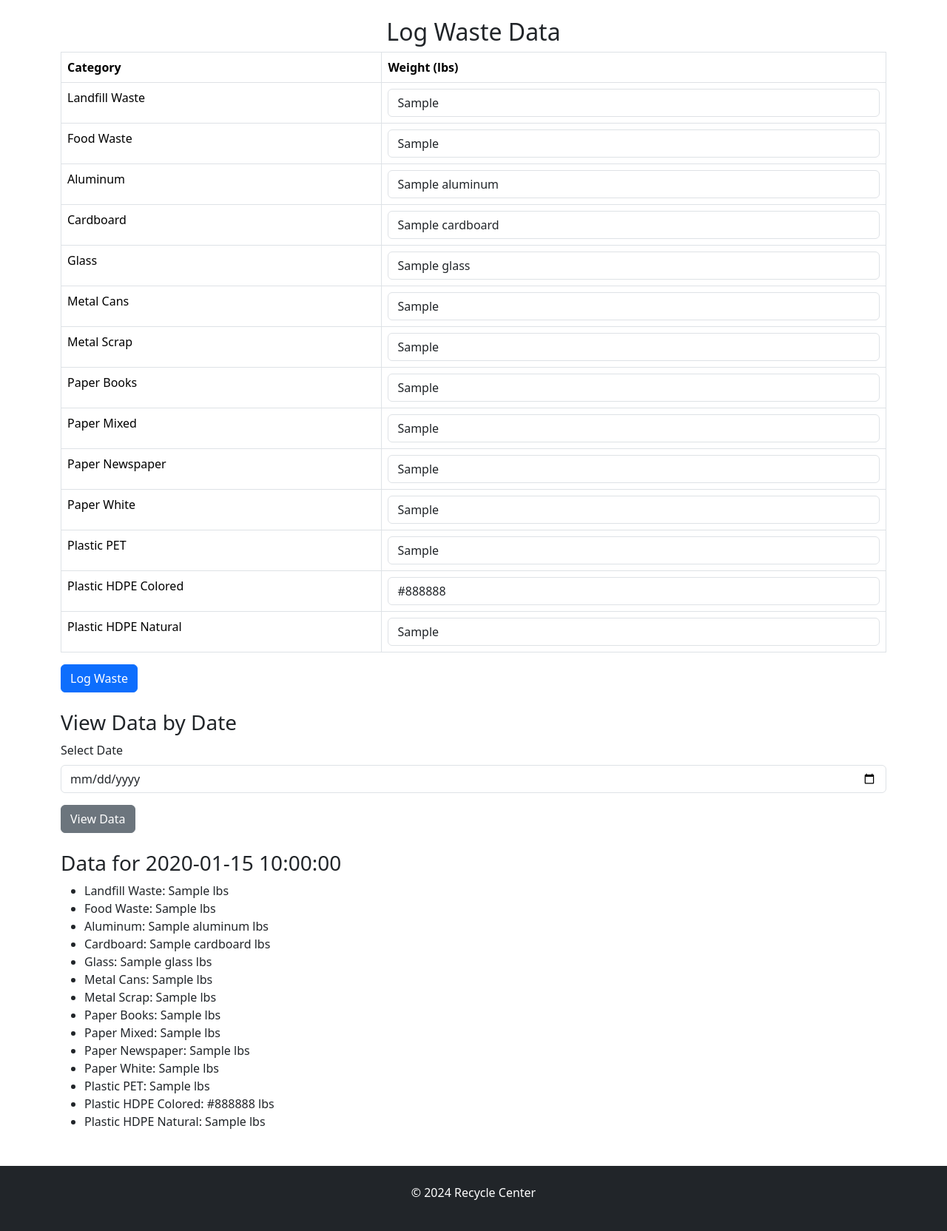
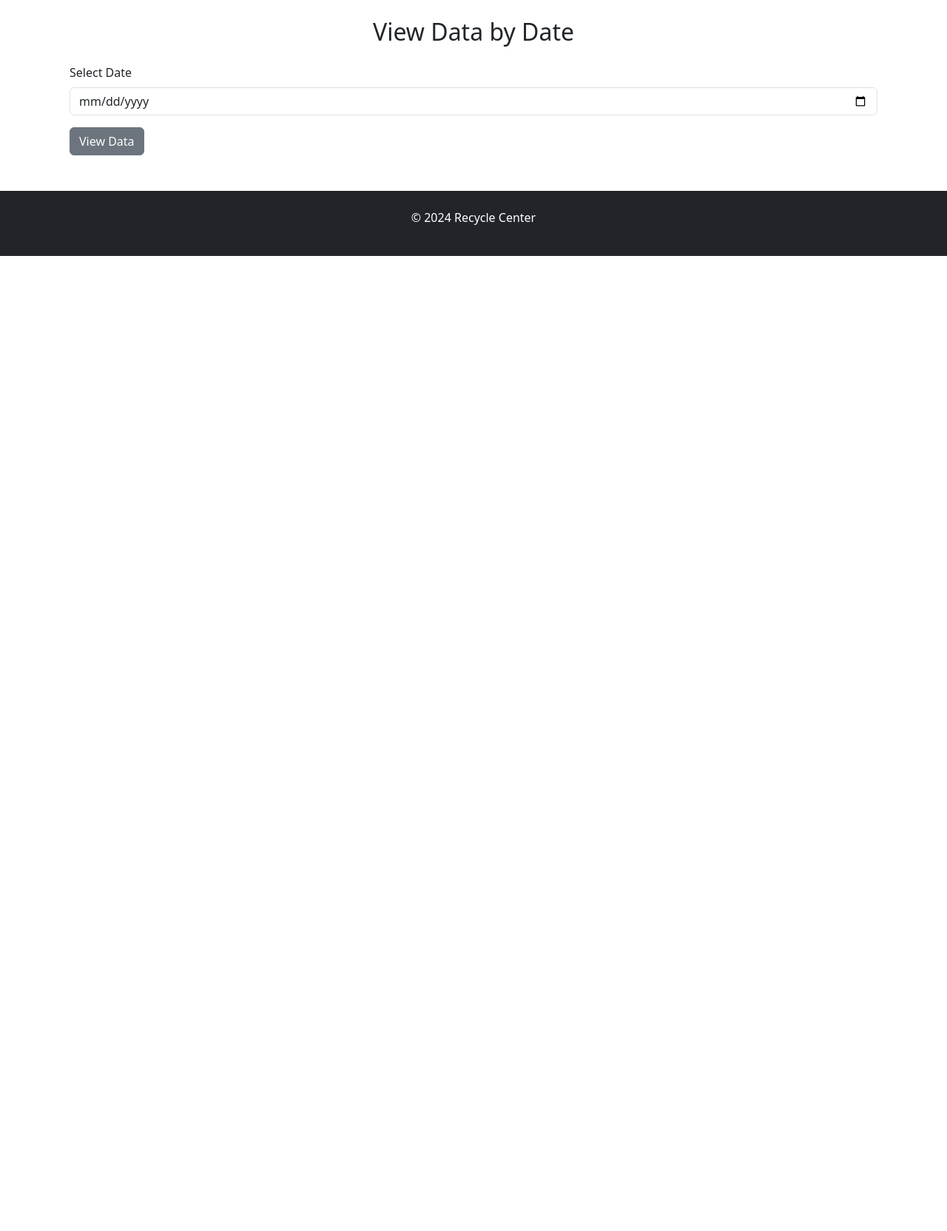
Before and after one commit to Pareshgowda/recycle-center-project, a Flask app: template templates/log_waste.html in a window 1280 px wide. Shown: the part 56-1720 px from the top of the page at 74% size. After the commit the page ends 402 px from the top, so only its background shows below. Run offline with Flask 2, Linux system fonts and the light colour scheme; the template is opened without the code that fills it: most values are stand-ins (such as "Sample title", 1, 10 or a date in 2020).

Commit message:
code changes to create log waste screen and to dynamically add and delete category and subcategory

```diff
--- a/app.py
+++ b/app.py
@@ -1,14 +1,16 @@
-from flask import Flask, render_template, request, redirect, session as flask_session, flash, send_file
+from flask import Flask, render_template, request, redirect, session as flask_session, flash, send_file, url_for, jsonify
 from database import session as db_session, User, WasteRecord, Category
 import bcrypt
 import datetime
 import pandas as pd
 from io import BytesIO
+from dateutil.parser import parse
+from sqlalchemy.orm import joinedload
 
 app = Flask(__name__)
 app.secret_key = 'your_secret_key'
 
-# Create Admin User if not present
+# Create Admin User if not present (using a helper function)
 def create_admin_user():
     admin = db_session.query(User).filter_by(username='admin').first()
     if not admin:
@@ -28,68 +30,17 @@ def home():
 # Route to handle login
 @app.route('/login', methods=['POST'])
 def login():
-    username = request.form['username']
-    password = request.form['password'].encode('utf-8')
+  username = request.form['username']
+  password = request.form['password'].encode('utf-8')
 
-    # Query the database for the user
-    user = db_session.query(User).filter_by(username=username).first()
-    if user and bcrypt.checkpw(password, user.password.encode('utf-8')):
-        flask_session['user_id'] = user.id
-        flask_session['role'] = user.role
-        return redirect('/log-waste')
-    flash("Invalid credentials")
-    return redirect('/')
-
-# Route to log and update waste data
-@app.route('/log-waste', methods=['GET', 'POST'])
-def log_waste():
-    if 'user_id' not in flask_session:
-        return redirect('/')
-
-    # Get today's waste data (if it exists)
-    today = datetime.datetime.now().date()
-    existing_record = db_session.query(WasteRecord).filter_by(user_id=flask_session['user_id'], date_collected=today).first()
-
-    if request.method == 'POST':
-        # Get data from the form
-        data = request.form.to_dict()
-        for field, value in data.items():
-            if value == "":
-                data[field] = None
-
-        # Update existing data or insert new record
-        if existing_record:
-            # Update the existing record
-            for key, value in data.items():
-                setattr(existing_record, key, float(value) if value else None)
-            flash("Waste data updated successfully!")
-        else:
-            # Create a new waste record
-            waste_record = WasteRecord(
-                date_collected=today,
-                landfill_waste=float(data.get('landfill_waste', 0)),
-                food_waste=float(data.get('food_waste', 0)),
-                aluminum=float(data.get('aluminum', 0)),
-                cardboard=float(data.get('cardboard', 0)),
-                glass=float(data.get('glass', 0)),
-                metal_cans=float(data.get('metal_cans', 0)),
-                metal_scrap=float(data.get('metal_scrap', 0)),
-                paper_books=float(data.get('paper_books', 0)),
-                paper_mixed=float(data.get('paper_mixed', 0)),
-                paper_newspaper=float(data.get('paper_newspaper', 0)),
-                paper_white=float(data.get('paper_white', 0)),
-                plastic_pet=float(data.get('plastic_pet', 0)),
-                plastic_hdpe_colored=float(data.get('plastic_hdpe_colored', 0)),
-                plastic_hdpe_natural=float(data.get('plastic_hdpe_natural', 0)),
-                user_id=flask_session['user_id']
-            )
-            db_session.add(waste_record)
-            flash("Waste data logged successfully!")
-
-        db_session.commit()
-        return redirect('/log-waste')
-
-    return render_template('log_waste.html', record=existing_record)
+  # Query the database for the user efficiently
+  user = db_session.query(User).filter_by(username=username).first()
+  if user and bcrypt.checkpw(password, user.password.encode('utf-8')):
+    flask_session['user_id'] = user.id
+    flask_session['role'] = user.role
+    return redirect('/log-waste')
+  flash("Invalid credentials")
+  return redirect('/')
 
 # Route to manage users (only for admin)
 @app.route('/manage-users', methods=['GET', 'POST'])
@@ -120,6 +71,65 @@ def manage_users():
 
     return render_template('manage_users.html', users=users)
 
+# Add this custom filter
+@app.template_filter('get_attribute')
+def get_attribute(obj, attr):
+    return getattr(obj, attr, '')
+
+# Route to log and update waste data
+@app.route('/log-waste', methods=['GET', 'POST'])
+def log_waste():
+    if 'user_id' not in flask_session:
+        return redirect('/')
+
+    user_id = flask_session['user_id']
+
+    if request.method == 'GET':
+        selected_date = request.args.get('date_view') or flask_session.get('selected_date')
+        if selected_date:
+            selected_date = parse(selected_date).date()
+            existing_record = db_session.query(WasteRecord).filter_by(user_id=user_id, date_collected=selected_date).first()
+
+            flask_session['selected_date'] = selected_date.isoformat()
+
+            categories = db_session.query(Category).filter_by(parent_id=None).options(joinedload(Category.children)).all()
+
+            return render_template('log_waste.html', show_form=True, selected_date=selected_date, record=existing_record, categories=categories)
+        else:
+            return render_template('log_waste.html', show_form=False)
+
+    elif request.method == 'POST':
+        selected_date = parse(request.form['selected_date']).date()
+
+        # Get data from the form
+        data = {}
+        for key, value in request.form.items():
+            if key != 'selected_date':
+                try:
+                    data[key] = float(value) if value else 0
+                except ValueError:
+                    # Handle non-numeric values (e.g., for any text fields you might add in the future)
+                    data[key] = value
+
+        # Check for existing record
+        existing_record = db_session.query(WasteRecord).filter_by(user_id=user_id, date_collected=selected_date).first()
+
+        if existing_record:
+            # Update existing record
+            for key, value in data.items():
+                setattr(existing_record, key, value)
+            flash("Waste data updated successfully!")
+        else:
+            # Insert new record
+            new_record = WasteRecord(date_collected=selected_date, user_id=user_id, **data)
+            db_session.add(new_record)
+            flash("Waste data created successfully!")
+
+        db_session.commit()
+        return redirect(url_for('log_waste', date_view=selected_date))
+
+    return render_template('log_waste.html', show_form=False)
+
 # Route to generate a report
 @app.route('/generate-report', methods=['GET', 'POST'])
 def generate_report():
@@ -130,24 +140,24 @@ def generate_report():
         start_date = request.form['start_date']
         end_date = request.form['end_date']
 
+        # Query the database efficiently
         records = db_session.query(WasteRecord).filter(WasteRecord.date_collected.between(start_date, end_date)).all()
 
+        # Create the DataFrame efficiently
         data = [{
             'Date': record.date_collected,
-            'Landfill Waste': record.landfill_waste,
-            'Food Waste': record.food_waste,
-            'Aluminum': record.aluminum,
+            'Food Compost': record.food_compost,
+            'Food NonCompost': record.food_noncompost,
             'Cardboard': record.cardboard,
-            'Glass': record.glass,
-            'Metal Cans': record.metal_cans,
-            'Metal Scrap': record.metal_scrap,
-            'Paper Books': record.paper_books,
             'Paper Mixed': record.paper_mixed,
             'Paper Newspaper': record.paper_newspaper,
             'Paper White': record.paper_white,
-            'Plastic PET': record.plastic_pet,
-            'Plastic HDPE Colored': record.plastic_hdpe_colored,
-            'Plastic HDPE Natural': record.plastic_hdpe_natural,
+            'Plastic Pet': record.plastic_pet,
+            'Plastic Natural': record.plastic_natural,
+            'Plastic Colored': record.plastic_colored,
+            'Aluminum': record.aluminum,
+            'Metal Other': record.metal_other,
+            'Glass': record.glass
         } for record in records]
 
         df = pd.DataFrame(data)
@@ -162,6 +172,78 @@ def generate_report():
 
     return render_template('generate_report.html')
 
+# Route to add new category
+@app.route('/add-category', methods=['GET', 'POST'])
+def add_category():
+    if 'user_id' not in flask_session:
+        return redirect('/')
+
+    if request.method == 'POST':
+        category_name = request.form.get('category_name')
+        subcategories = request.form.getlist('subcategories[]')
+
+        if category_name and subcategories:
+            new_category = Category(name=category_name)
+            db_session.add(new_category)
+            db_session.flush()  # This assigns an ID to new_category
+
+            for subcategory in subcategories:
+                if subcategory:  # Only add non-empty subcategories
+                    new_subcategory = Category(name=subcategory, parent_id=new_category.id)
+                    db_session.add(new_subcategory)
+
+            db_session.commit()
+            flash("Category and subcategories added successfully!")
+
+        # Redirect back to log-waste with the stored date
+        return redirect(url_for('log_waste', date_view=flask_session.get('selected_date')))
+
+    # For GET requests, just render the add_category template
+    return render_template('add_category.html')
+
+# New route for deleting categories
+@app.route('/delete-category', methods=['GET', 'POST'])
+def delete_category():
+    if 'user_id' not in flask_session:
+        return redirect('/')
+
+    categories = db_session.query(Category).filter_by(parent_id=None).all()
+
+    if request.method == 'POST':
+        category_id = request.form.get('category_id')
+        subcategory_id = request.form.get('subcategory_id')
+
+        if subcategory_id:
+            subcategory = db_session.query(Category).get(subcategory_id)
+            if subcategory:
+                db_session.delete(subcategory)
+                db_session.commit()
+                flash("Subcategory deleted successfully!")
+            else:
+                flash("Subcategory not found!")
+        elif category_id:
+            category = db_session.query(Category).get(category_id)
+            if category:
+                # Delete subcategories
+                for subcategory in category.children:
+                    db_session.delete(subcategory)
+
+                # Delete the main category
+                db_session.delete(category)
+                db_session.commit()
+                flash("Category and its subcategories deleted successfully!")
+            else:
+                flash("Category not found!")
+
+        return redirect(url_for('log_waste', date_view=flask_session.get('selected_date')))
+
+    return render_template('delete_category.html', categories=categories)
+
+@app.route('/get-subcategories/<int:category_id>')
+def get_subcategories(category_id):
+    subcategories = db_session.query(Category).filter_by(parent_id=category_id).all()
+    return jsonify([{'id': sub.id, 'name': sub.name} for sub in subcategories])
+
 # Route for user logout
 @app.route('/logout')
 def logout():
--- a/templates/base.html
+++ b/templates/base.html
@@ -22,9 +22,9 @@
                         <a class="nav-link" href="/log-waste">Log Waste</a>
                     </li>
                     {% if session['role'] == 'admin' %}
-                    <li class="nav-item">
+                    <!--<li class="nav-item">
                         <a class="nav-link" href="/add-category">Add Category</a>
-                    </li>
+                    </li>-->
                     <li class="nav-item">
                         <a class="nav-link" href="/manage-users">Manage Users</a>
                     </li>
--- a/templates/log_waste.html
+++ b/templates/log_waste.html
@@ -1,106 +1,172 @@
 {% extends "base.html" %}
 
 {% block content %}
-<h2 class="text-center">Log Waste Data</h2>
-
-<!-- Waste data form in a table format -->
-<form method="POST">
-    <table class="table table-bordered">
-        <thead>
+<div class="container">
+    <h2 class="text-center mb-4">View Data by Date</h2>
+    <form method="GET" action="/log-waste" class="mb-4">
+        <div class="mb-3">
+            <label for="date_view" class="form-label">Select Date</label>
+            <input type="date" class="form-control" id="date_view" name="date_view" value="{{ request.args.get('date_view', '') or selected_date }}" required>
+        </div>
+        <button type="submit" class="btn btn-secondary">View Data</button>
+    </form>
+    {% if show_form %}
+    <h2 class="mt-4 mb-3" style="font-size: 1.5rem;">Log Waste Data for {{ selected_date }}</h2>
+    {% with messages = get_flashed_messages() %}
+    {% if messages %}
+    <div class="alert alert-success">
+        {% for message in messages %}
+        <p>{{ message }}</p>
+        {% endfor %}
+    </div>
+    {% endif %}
+    {% endwith %}
+    <form method="POST" action="/log-waste">
+        <input type="hidden" name="selected_date" value="{{ selected_date }}">
+        <div class="table-responsive">
+            <table class="table table-bordered table-hover">
+                <thead class="table-light">
                     <tr>
                         <th>Category</th>
+                        <th>Subcategory</th>
                         <th>Weight (lbs)</th>
                     </tr>
                 </thead>
                 <tbody>
+                     <!-- Original fields -->
                      <tr>
-                <td>Landfill Waste</td>
-                <td><input type="text" class="form-control" name="landfill_waste" value="{{ record.landfill_waste if record else '' }}"></td>
+                        <td rowspan="2">Food</td>
+                        <td>Compost</td>
+                        <td><input type="text" class="form-control" name="food_compost" value="{{ record.food_compost if record else '' }}"></td>
                      </tr>
                      <tr>
-                <td>Food Waste</td>
-                <td><input type="text" class="form-control" name="food_waste" value="{{ record.food_waste if record else '' }}"></td>
+                        <td>NonCompost</td>
+                        <td><input type="text" class="form-control" name="food_noncompost" value="{{ record.food_noncompost if record else '' }}"></td>
                      </tr>
                      <tr>
+                        <td rowspan="4">Cardboard & Paper</td>
+                        <td>Cardboard</td>
+                        <td><input type="text" class="form-control" name="cardboard" value="{{ record.cardboard if record else '' }}"></td>
+                     </tr>
+                     <tr>
+                        <td>Mixed</td>
+                        <td><input type="text" class="form-control" name="paper_mixed" value="{{ record.paper_mixed if record else '' }}"></td>
+                     </tr>
+                     <tr>
+                        <td>Newsprint</td>
+                        <td><input type="text" class="form-control" name="paper_newspaper" value="{{ record.paper_newspaper if record else '' }}"></td>
+                     </tr>
+                     <tr>
+                        <td>White</td>
+                        <td><input type="text" class="form-control" name="paper_white" value="{{ record.paper_white if record else '' }}"></td>
+                     </tr>
+                     <tr>
+                        <td rowspan="3">Plastic</td>
+                        <td>#1 PET</td>
+                        <td><input type="text" class="form-control" name="plastic_pet" value="{{ record.plastic_pet if record else '' }}"></td>
+                     </tr>
+                     <tr>
+                        <td>#2 Natural</td>
+                        <td><input type="text" class="form-control" name="plastic_natural" value="{{ record.plastic_natural if record else '' }}"></td>
+                     </tr>
+                     <tr>
+                        <td>#2 Color</td>
+                        <td><input type="text" class="form-control" name="plastic_colored" value="{{ record.plastic_colored if record else '' }}"></td>
+                     </tr>
+                     <tr>
+                        <td rowspan="2">Metal</td>
                         <td>Aluminum</td>
                         <td><input type="text" class="form-control" name="aluminum" value="{{ record.aluminum if record else '' }}"></td>
                      </tr>
                      <tr>
-                <td>Cardboard</td>
-                <td><input type="text" class="form-control" name="cardboard" value="{{ record.cardboard if record else '' }}"></td>
+                        <td>Other</td>
+                        <td><input type="text" class="form-control" name="metal_other" value="{{ record.metal_other if record else '' }}"></td>
                      </tr>
                      <tr>
                         <td>Glass</td>
+                        <td>Glass</td>
                         <td><input type="text" class="form-control" name="glass" value="{{ record.glass if record else '' }}"></td>
                      </tr>
+                     <!-- Dynamic fields for new categories -->
+                     {% for category in categories %}
+                     {% if category.name not in ['Food', 'Cardboard & Paper', 'Plastic', 'Metal', 'Glass'] %}
+                     {% for subcategory in category.children %}
                      <tr>
-                <td>Metal Cans</td>
-                <td><input type="text" class="form-control" name="metal_cans" value="{{ record.metal_cans if record else '' }}"></td>
+                        {% if loop.first %}
+                        <td rowspan="{{ category.children|length }}">{{ category.name }}</td>
+                        {% endif %}
+                        <td>{{ subcategory.name }}</td>
+                        <td>
+                           {% set field_name = (category.name|lower + '_' + subcategory.name|lower)|replace(' ', '_') %}
+                           <input type="text" class="form-control" name="{{ field_name }}"
+                              value="{{ record|get_attribute(field_name) if record else '' }}">
+                        </td>
                      </tr>
-            <tr>
-                <td>Metal Scrap</td>
-                <td><input type="text" class="form-control" name="metal_scrap" value="{{ record.metal_scrap if record else '' }}"></td>
-            </tr>
-            <tr>
-                <td>Paper Books</td>
-                <td><input type="text" class="form-control" name="paper_books" value="{{ record.paper_books if record else '' }}"></td>
-            </tr>
-            <tr>
-                <td>Paper Mixed</td>
-                <td><input type="text" class="form-control" name="paper_mixed" value="{{ record.paper_mixed if record else '' }}"></td>
-            </tr>
-            <tr>
-                <td>Paper Newspaper</td>
-                <td><input type="text" class="form-control" name="paper_newspaper" value="{{ record.paper_newspaper if record else '' }}"></td>
-            </tr>
-            <tr>
-                <td>Paper White</td>
-                <td><input type="text" class="form-control" name="paper_white" value="{{ record.paper_white if record else '' }}"></td>
-            </tr>
-            <tr>
-                <td>Plastic PET</td>
-                <td><input type="text" class="form-control" name="plastic_pet" value="{{ record.plastic_pet if record else '' }}"></td>
-            </tr>
-            <tr>
-                <td>Plastic HDPE Colored</td>
-                <td><input type="text" class="form-control" name="plastic_hdpe_colored" value="{{ record.plastic_hdpe_colored if record else '' }}"></td>
-            </tr>
-            <tr>
-                <td>Plastic HDPE Natural</td>
-                <td><input type="text" class="form-control" name="plastic_hdpe_natural" value="{{ record.plastic_hdpe_natural if record else '' }}"></td>
-            </tr>
+                     {% endfor %}
+                     {% endif %}
+                     {% endfor %}
                   </tbody>
             </table>
-    <button type="submit" class="btn btn-primary">Log Waste</button>
+        </div>
+        <div class="d-flex justify-content-start mt-3">
+            <button type="submit" class="btn btn-primary me-2">Log Waste</button>
+            <a href="{{ url_for('add_category') }}" class="btn btn-secondary me-2">Add New Category</a>
+            <a href="{{ url_for('delete_category') }}" class="btn btn-danger">Delete Category</a>
+        </div>
     </form>
+    {% endif %}
+</div>
+{% endblock %}
 
-<!-- Section for viewing data datewise -->
-<h3 class="mt-4">View Data by Date</h3>
-<form method="GET" action="/view-data">
-    <div class="mb-3">
-        <label for="date_view" class="form-label">Select Date</label>
-        <input type="date" class="form-control" id="date_view" name="date_view" required>
-    </div>
-    <button type="submit" class="btn btn-secondary">View Data</button>
-</form>
-
-{% if viewed_data %}
-<h3 class="mt-4">Data for {{ viewed_date }}</h3>
-<ul>
-    <li>Landfill Waste: {{ viewed_data.landfill_waste }} lbs</li>
-    <li>Food Waste: {{ viewed_data.food_waste }} lbs</li>
-    <li>Aluminum: {{ viewed_data.aluminum }} lbs</li>
-    <li>Cardboard: {{ viewed_data.cardboard }} lbs</li>
-    <li>Glass: {{ viewed_data.glass }} lbs</li>
-    <li>Metal Cans: {{ viewed_data.metal_cans }} lbs</li>
-    <li>Metal Scrap: {{ viewed_data.metal_scrap }} lbs</li>
-    <li>Paper Books: {{ viewed_data.paper_books }} lbs</li>
-    <li>Paper Mixed: {{ viewed_data.paper_mixed }} lbs</li>
-    <li>Paper Newspaper: {{ viewed_data.paper_newspaper }} lbs</li>
-    <li>Paper White: {{ viewed_data.paper_white }} lbs</li>
-    <li>Plastic PET: {{ viewed_data.plastic_pet }} lbs</li>
-    <li>Plastic HDPE Colored: {{ viewed_data.plastic_hdpe_colored }} lbs</li>
-    <li>Plastic HDPE Natural: {{ viewed_data.plastic_hdpe_natural }} lbs</li>
-</ul>
-{% endif %}
+{% block extra_styles %}
+<style>
+    body {
+        font-family: 'Poppins', sans-serif;
+        background-color: #f8f9fa;
+        color: #333;
+    }
+    .container {
+        max-width: 900px;
+        margin: 2rem auto;
+        padding: 2rem;
+        background-color: #ffffff;
+        border-radius: 10px;
+        box-shadow: 0 4px 6px rgba(0, 0, 0, 0.1);
+    }
+    h2 {
+        color: #000000;
+        font-weight: bold;
+        margin-bottom: 0.5rem;
+    }
+    .form-label {
+        color: #000000;
+        font-weight: 600;
+    }
+    .table {
+        background-color: #ffffff;
+    }
+    .table th {
+        background-color: #f1f3f5;
+        font-weight: 600;
+    }
+    .form-control {
+        border-radius: 5px;
+    }
+    .btn {
+        border-radius: 5px;
+        font-weight: 500;
+    }
+    .btn-primary {
+        background-color: #007bff;
+        border-color: #007bff;
+    }
+    .btn-secondary {
+        background-color: #6c757d;
+        border-color: #6c757d;
+    }
+    .btn-danger {
+        background-color: #dc3545;
+        border-color: #dc3545;
+    }
+</style>
 {% endblock %}
```
Also changed, not shown: database.py (+15 -12 lines), templates/add_category.html (+26 -2 lines), templates/delete_category.html (added, +63 -0 lines). Lines whose indentation alone changed are shown as unchanged.
